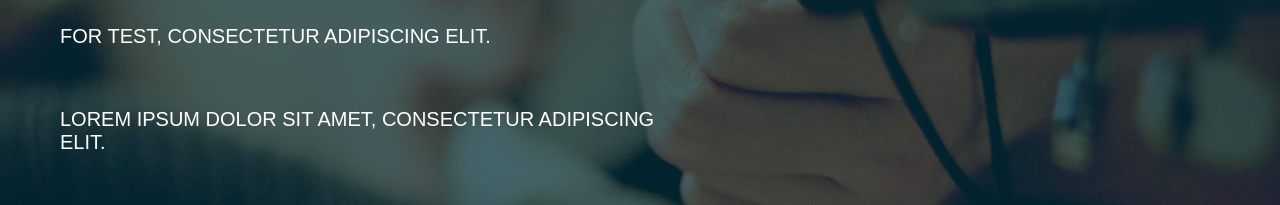
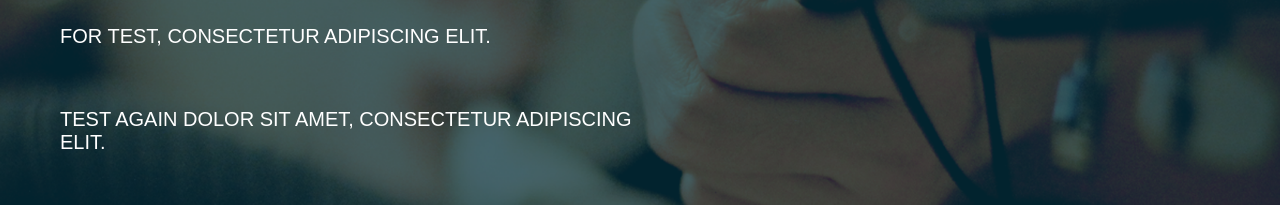
Before and after one commit to sanjayshahu/experiment, a plain HTML site: page index.html in a window 1280 px wide. Shown: the part 1785-1990 px from the top of the page. Drawn offline with Linux system fonts and the light colour scheme.

Commit message:
in test second

```diff
--- a/index.html
+++ b/index.html
@@ -56,7 +56,7 @@
           <ul>
             <li>Lorem ipsum dolor sit amy, consectetur adipiscing elit.</li>
             <li>for test, consectetur adipiscing elit.</li>
-            <li>Lorem ipsum dolor sit amet, consectetur adipiscing elit.</li>
+            <li>test again dolor sit amet, consectetur adipiscing elit.</li>
           </ul>
         </div>
       </div>
```
